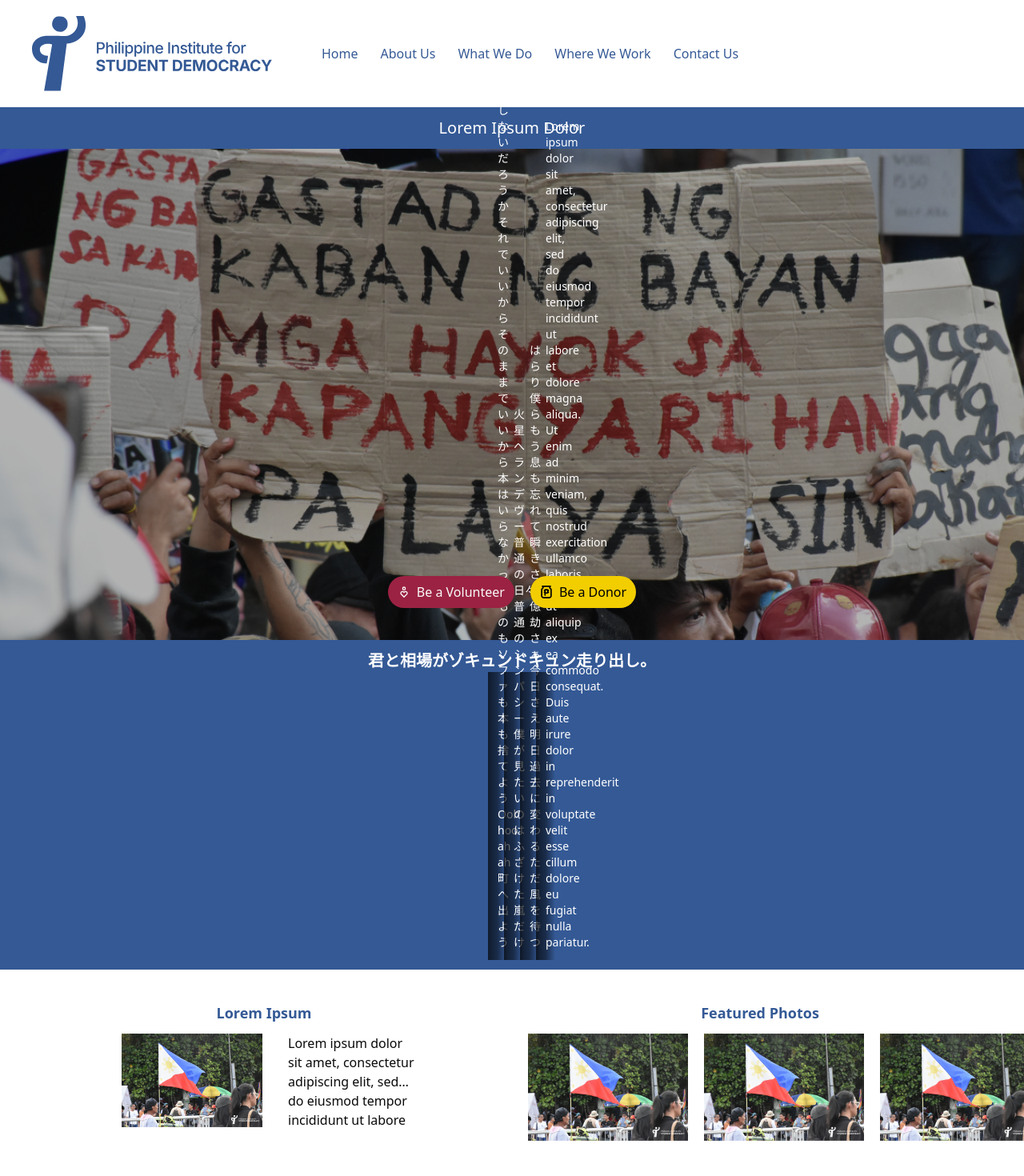
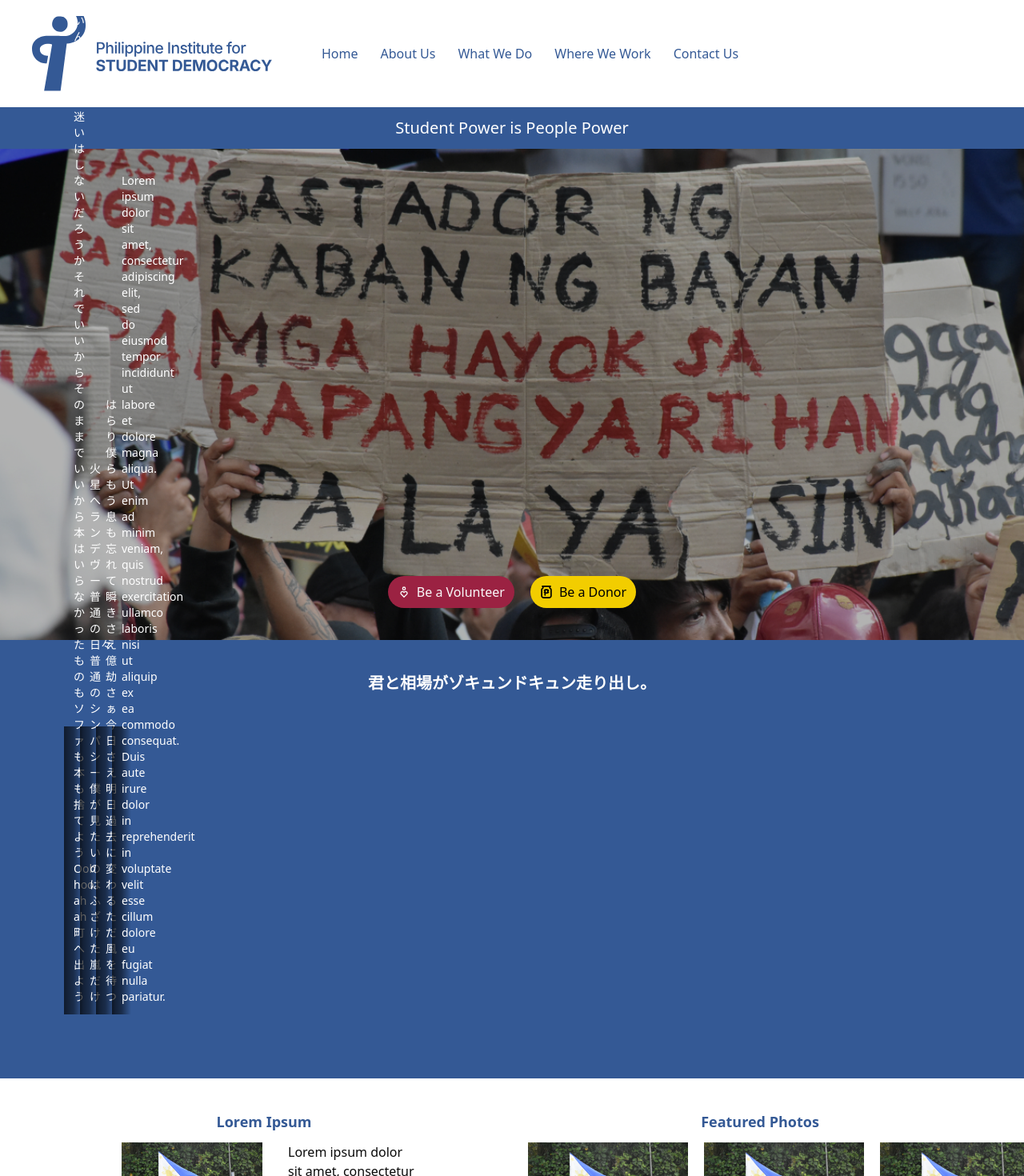
Before and after one commit to PISD-Dev/pisd-web, a Next.js app: page / in a window 1280 px wide. Shown: the top 1470 px of the page at 80% size. Built offline with nearby package versions, Linux system fonts and the light colour scheme.

Commit message:
Update page.tsx

```diff
--- a/app/page.tsx
+++ b/app/page.tsx
@@ -16,8 +16,7 @@ export default function Home() {
         <NavSideBar />
         <NavBar />
         <div className="bg-[#345995] text-white py-2 text-center text-xl md:py-3 md-">
-          Lorem Ipsum Dolor
-        </div>
+          Student Power is People Power     </div>
 
         <div
           className="relative flex-1 bg-cover bg-center "
@@ -38,11 +37,12 @@ export default function Home() {
         </div>
       </div>
 
-      <div className="bg-[#345995] text-white w-full px-20 py-3 flex flex-col items-center">
-        <div className="text-center text-xl font-bold">
+      <div className="flex flex-col bg-[#345995] text-white w-full px-10 md:px-20 py-10  items-center">
+        <div className="text-center text-xl font-bold ">
           君と相場がゾキュンドキュン走り出し。
         </div>
-        <div className="flex flex-row  gap-5">
+
+        <div className="w-full py-10 flex flex-col md:flex-row gap-5">
           <ProjectDescriptionWidget
             alt_text="Image of EDSA Monument"
             description="これから先のもっと先を描いた地図はないんだろうか? 迷いはしないだろうか それでいいから そのままでいいから本はいらなかったものもソファも本も捨てよう Ooh hoo ah ah 町へ出よう"
```
